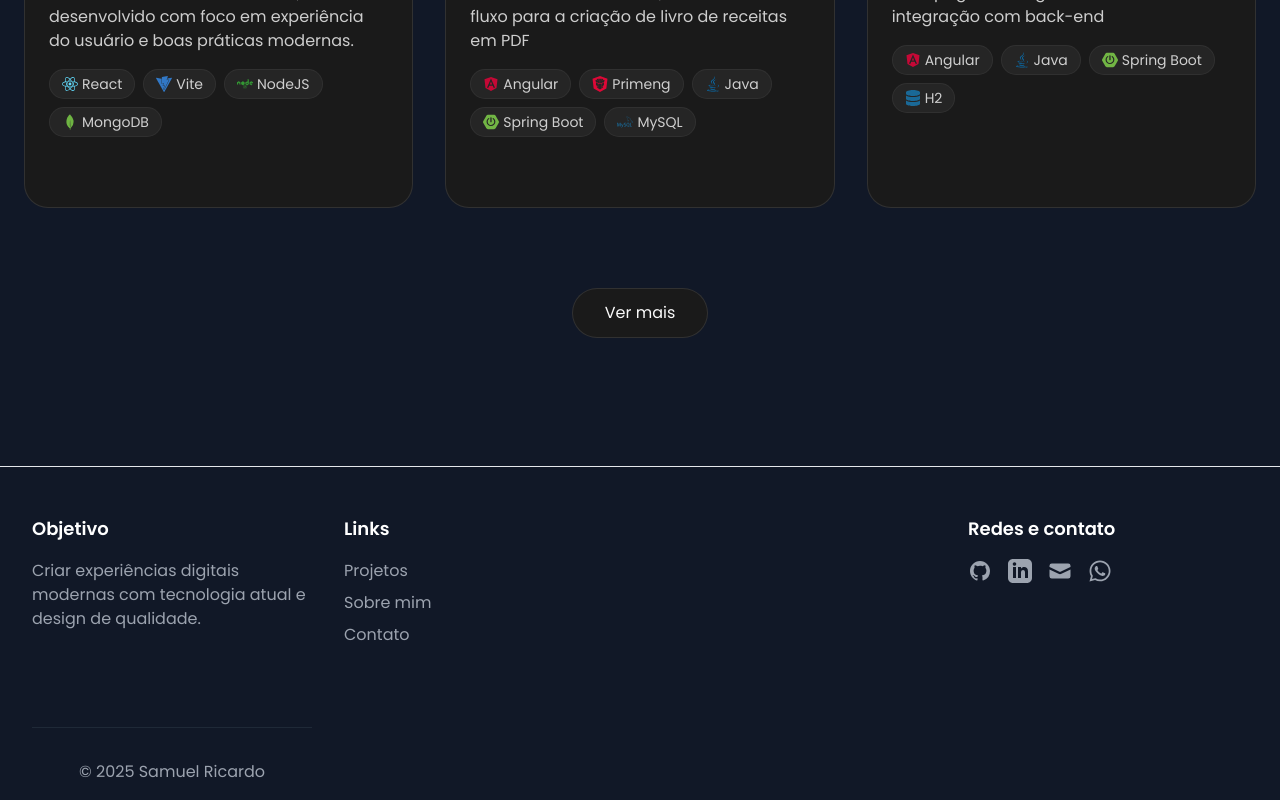
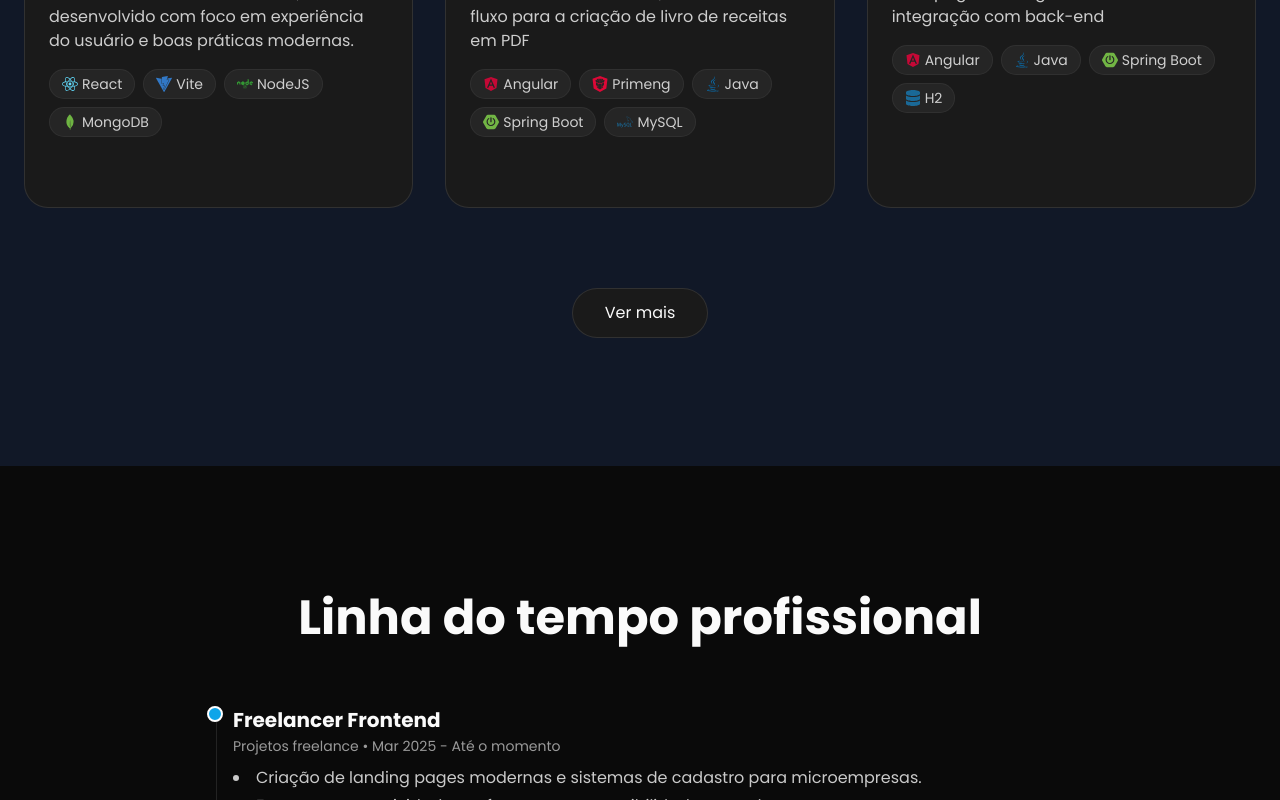
Before and after one commit to SamuelRicardos/portfolio-samuelricardo, a Next.js app: page / in a window 1280 px wide. Shown: the part 2000-2800 px from the top of the page. Built offline with nearby package versions, Linux system fonts and the light colour scheme.

Commit message:
Add timeline profissional

```diff
--- /dev/null
+++ b/components/ExperienceTimeline.tsx
@@ -0,0 +1,91 @@
+'use client'
+import { FaPython, FaReact, FaJava } from 'react-icons/fa'
+import {
+    SiDjango, SiJquery, SiPostgresql, SiDocker, SiNextdotjs, SiTailwindcss, SiFigma, SiVite, SiAngular,
+    SiPrimeng, SiQuarkus, SiJunit5, SiSonarqube, SiGit
+} from 'react-icons/si'
+
+const experiences = [
+    {
+        role: 'Freelancer Frontend',
+        company: 'Projetos freelance',
+        period: 'Mar 2025 - Até o momento',
+        description: `
+- Criação de landing pages modernas e sistemas de cadastro para microempresas.
+- Foco em responsividade, performance e acessibilidade em todas as entregas.
+- Utilizo Next.js com renderização otimizada para garantir um bom rankeamento no Google (SEO).
+- TailwindCSS para estilização eficiente e consistente.
+- Vite para desenvolvimento rápido e com hot reload inteligente.
+- Figma para prototipação de telas e aplicação de design centrado no usuário (UX/UI).
+- Utilização de Git para controle de versão e GitHub para armazenamento e revisão de código.
+    `.trim(),
+        tech: [SiNextdotjs, SiTailwindcss, FaReact, SiVite, SiFigma],
+    },
+    {
+        role: 'Desenvolvedor Fullstack',
+        company: 'voluntarios.com.br',
+        period: 'Abr 2025 - Jul 2025',
+        description: `
+- Atuei como desenvolvedor voluntário no projeto social voluntarios.com.br.
+- Implementei funcionalidades no back-end utilizando Django com banco de dados PostgreSQL.
+- Contribuí para a melhoria da experiência do usuário no front-end com jQuery e HTML/CSS.
+- Colaborei com a equipe em ambiente Dockerizado para padronizar o ambiente de desenvolvimento.
+- Utilização de Git para controle de versão e GitHub para colaboração em equipe e revisão de código.
+    `.trim(),
+        tech: [FaPython, SiDjango, SiJquery, SiPostgresql, SiDocker],
+    },
+    {
+        role: 'Estagiário em Desenvolvimento de Software',
+        company: 'Polícia Federal',
+        period: 'Abr 2024 - Dez 2024',
+        description: `
+- Transformei ideias em soluções visuais com foco em performance e escalabilidade.
+- Aprimorei a experiência do usuário e otimizei entregas de projetos em ambientes ágeis.
+- Desenvolvimento de interfaces responsivas e dinâmicas com Angular e PrimeNG.
+- Integração eficiente com APIs REST para comunicação com o back-end.
+- Criação de endpoints robustos com Java utilizando o framework Quarkus.
+- Garantia de qualidade contínua do código com SonarQube, reduzindo débitos técnicos.
+- Implementação de testes unitários com JUnit onde alcancei a meta anual de 70% de cobertura de um back-end robusto.
+- Colaboração em squads ágeis utilizando metodologias Scrum e Kanban.
+- Prototipação de telas e fluxos de usuário com Figma para alinhamento entre times.
+- Documentação técnica e Git para controle de versão e GitHub para colaboração em equipe e revisão de código.
+    `.trim(),
+        tech: [SiAngular, SiPrimeng, FaJava, SiQuarkus, SiJunit5, SiSonarqube, SiGit, SiFigma],
+    },
+]
+
+export default function ExperienceTimeline() {
+    return (
+        <section className="py-32 relative bg-background" id="experience">
+            <div className="max-w-4xl mx-auto px-6">
+                <h2 className="text-4xl md:text-5xl font-bold text-center text-content mb-16">
+                    Linha do tempo profissional
+                </h2>
+
+                <div className="relative border-l border-white/10">
+                    {experiences.map((exp, index) => (
+                        <div key={index} className="mb-10 ml-4">
+                            <div className="absolute w-4 h-4 bg-primary rounded-full -left-2.5 border-2 border-white"></div>
+                            <h3 className="text-xl font-bold text-content">{exp.role}</h3>
+                            <span className="text-content/60 text-sm">
+                                {exp.company} • {exp.period}
+                            </span>
+                            <div className="mt-2 text-content/80">
+                                {exp.description.split('\n').map((line, idx) => (
+                                    <li key={idx} className="mb-1 list-disc list-inside">
+                                        {line.replace(/^- /, '')}
+                                    </li>
+                                ))}
+                            </div>
+                            <div className="flex gap-2 mt-3">
+                                {exp.tech.map((Icon, i) => (
+                                    <Icon key={i} className="w-5 h-5 text-content/60 hover:text-primary transition-colors" />
+                                ))}
+                            </div>
+                        </div>
+                    ))}
+                </div>
+            </div>
+        </section>
+    )
+}
--- a/components/main.tsx
+++ b/components/main.tsx
@@ -8,6 +8,7 @@ import Image from "next/image";
 import { ArrowUpRightIcon } from "@heroicons/react/16/solid";
 import Link from "next/link";
 import { useState } from "react";
+import ExperienceTimeline from "./ExperienceTimeline";
 
 
 const projects = [
@@ -145,6 +146,7 @@ export default function Main() {
     const visibleProjects = showAll ? projects : projects.slice(0, 6);
 
     return (
+        <>
             <section className=" py-32 relative" id='work'>
                 <div className="max-w-7xl mx-auto px-6">
 
@@ -272,5 +274,7 @@ export default function Main() {
                 </div>
 
             </section>
+            <ExperienceTimeline />
+        </>
     );
 }
```
Lines whose indentation alone changed are shown as unchanged.
